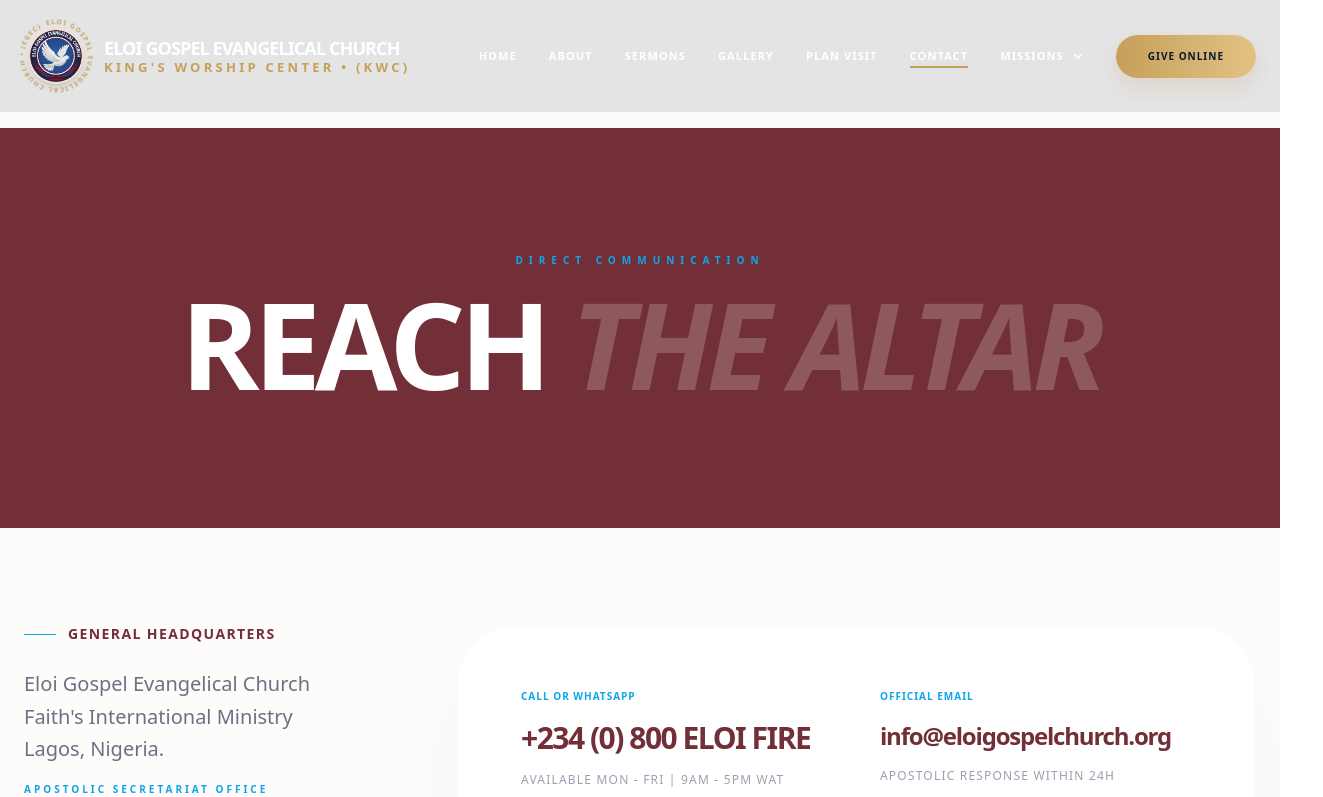
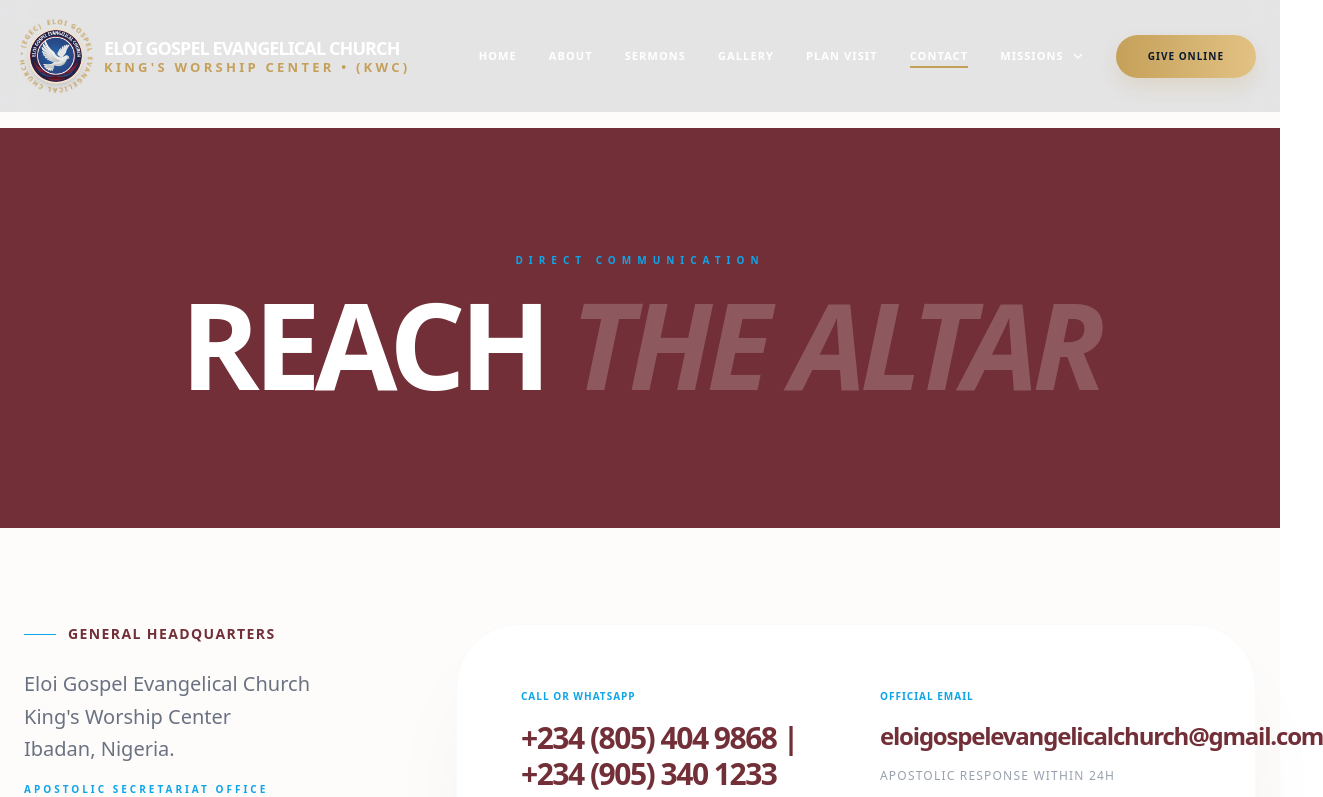
Before and after one commit to logic-boop/eloi-gospel-evangelical-church-web, a Next.js app: page /contact in a window 1280 px wide. Shown: the top 797 px of the page, 1323 px wide, since content can reach past the window. Built offline with nearby package versions, Linux system fonts and the light colour scheme.

Commit message:
refix some pages

```diff
--- a/app/contact/page.tsx
+++ b/app/contact/page.tsx
@@ -53,8 +53,8 @@
                             <div className="space-y-4 text-gray-500 font-light">
                                 <p className="text-xl leading-relaxed">
                                     Eloi Gospel Evangelical Church <br />
-                                    Faith's International Ministry <br />
-                                    Lagos, Nigeria.
+                                    King's Worship Center <br />
+                                    Ibadan, Nigeria.
                                 </p>
                                 <p className="text-sky font-bold uppercase text-[10px] tracking-[0.3em]">Apostolic Secretariat Office</p>
                             </div>
@@ -72,12 +72,12 @@
                     <div className="reveal reveal-up delay-100 lg:col-span-2 grid grid-cols-1 md:grid-cols-2 gap-12 bg-white p-12 md:p-16 rounded-[4rem] shadow-[0_50px_100px_-20px_rgba(0,0,0,0.05)] border border-gray-50">
                         <div className="space-y-4">
                             <h4 className="text-sky font-black uppercase tracking-widest text-[10px]">Call or WhatsApp</h4>
-                            <p className="text-3xl font-black text-wine tracking-tighter hover:text-sky transition-colors cursor-pointer">+234 (0) 800 ELOI FIRE</p>
+                            <p className="text-3xl font-black text-wine tracking-tighter hover:text-sky transition-colors cursor-pointer">+234 (805) 404 9868 | +234 (905) 340 1233 ELOI FIRE</p>
                             <p className="text-gray-400 text-xs font-medium uppercase tracking-widest">Available Mon - Fri | 9am - 5pm WAT</p>
                         </div>
                         <div className="space-y-4">
                             <h4 className="text-sky font-black uppercase tracking-widest text-[10px]">Official Email</h4>
-                            <p className="text-2xl font-black text-wine tracking-tighter lowercase hover:text-sky transition-colors cursor-pointer">info@eloigospelchurch.org</p>
+                            <p className="text-2xl font-black text-wine tracking-tighter lowercase hover:text-sky transition-colors cursor-pointer">eloigospelevangelicalchurch@gmail.com</p>
                             <p className="text-gray-400 text-xs font-medium uppercase tracking-widest">Apostolic Response within 24h</p>
                         </div>
                         <div className="md:col-span-2 pt-8 flex flex-wrap gap-4">
--- a/app/layout.tsx
+++ b/app/layout.tsx
@@ -250,7 +250,7 @@
                 ELOI GOSPEL <br /> <span className="text-[#C5A059]">EVANGELICAL CHURCH</span>
               </h3>
               <p className="text-white/40 font-light max-w-sm italic text-lg leading-relaxed">"The fire shall ever be burning upon the altar; it shall never go out."</p>
-              <p className="text-[#C5A059] font-bold text-[11px] tracking-[0.3em] uppercase">{OFFICIAL_EMAIL}</p>
+              <p className="text-[#C5A059] font-bold text-[11px] tracking-[0.3em] lowercase">{OFFICIAL_EMAIL}</p>
             </div>
             <div className="space-y-6">
               <h4 className="text-[#C5A059] font-black uppercase text-[10px] tracking-[0.4em]">Global Presence</h4>
```
